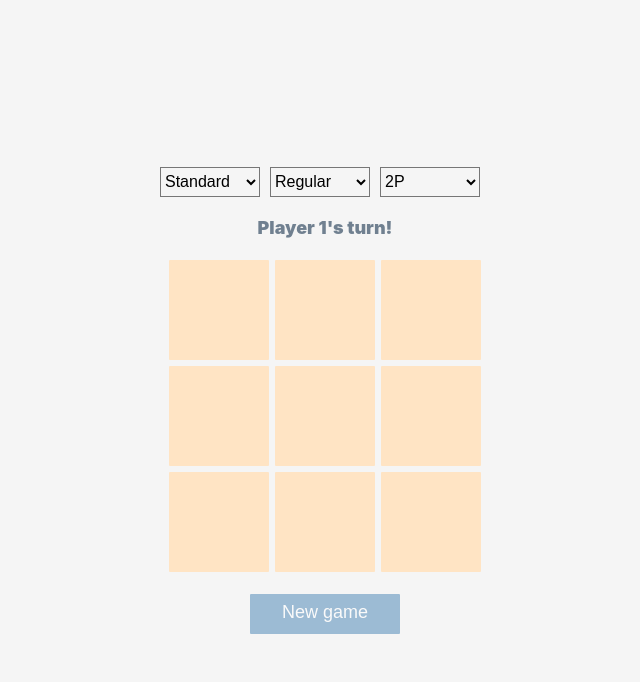
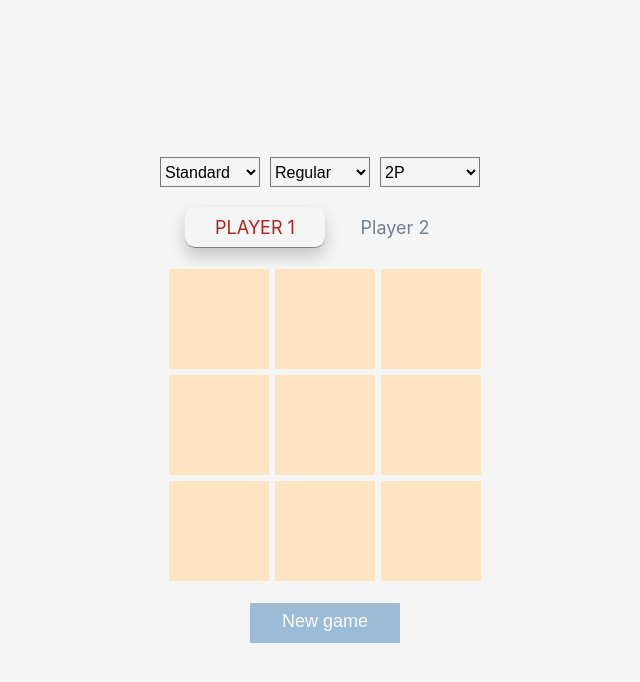
Before and after one commit to dbajpeyi/tic-tac-toe, a React (Vite) app: page / in a window 1280 px wide. Shown: the top 682 px of the page, without its empty margins (315-955 px from the left). Built offline with nearby package versions, Linux system fonts and the light colour scheme.

Commit message:
feat: add turn tab

```diff
--- a/src/features/game/Game.module.css
+++ b/src/features/game/Game.module.css
@@ -16,14 +16,42 @@
   color: slategray;
 }
 
+.turntab {
+  display: flex;
+  font-weight: normal;
+  height: 40px;
+}
+
+.turntab > .turntabitem {
+  display: flex;
+  align-items: center;
+  justify-content: center;
+  width: 140px;
+  height: 40px;
+  border-radius: 1px solid black;
+  /* padding: 0 20px 0 20px; */
+}
+
+.turntabitem.underlined {
+  color: firebrick;
+  border-bottom: 1px solid gray;
+  border-radius: 10px;
+  box-shadow: 0px 8px 15px rgba(0, 0, 0, 0.2);
+  transition: all 0.3s ease 0s;
+  text-transform: uppercase;
+}
+
 .extrainfowild {
-  top: 20px;
+  position: relative;
+  top: 10px;
   font-size: 12px;
   font-weight: normal;
   color: firebrick;
 }
 .extrainfomisere {
-  width: 240px;
+  position: relative;
+  top: 10px;
+  width: 270px;
   font-size: 12px;
   font-weight: normal;
   color: firebrick;
--- a/src/features/game/TurnInfo.tsx
+++ b/src/features/game/TurnInfo.tsx
@@ -9,25 +9,34 @@ import {
 } from "./slice"
 import styles from "./Game.module.css"
 import { Mode, Variation } from "./const"
-import { getNextPlayer } from "./utils"
 
-export function getTurnInfoText(
-  currentPlayer: Player,
-  gameStatus: GameStatus,
-  mode: Mode,
-  variation: Variation,
-): string {
-  if (gameStatus === "in-progress") {
-    return `${currentPlayer.name}'s turn!`
-  } else if (gameStatus === "win") {
-    const winner =
-      mode === Mode.Regular
-        ? currentPlayer
-        : getNextPlayer(currentPlayer.name, variation)
-    return `${winner.name} won!`
-  } else {
-    return "It's a draw!"
-  }
+interface TurnTabItemProps {
+  playerName: string
+  isUnderlined: boolean
+}
+
+function TurnTabItem({ playerName, isUnderlined }: TurnTabItemProps) {
+  return (
+    <div
+      className={`${styles.turntabitem} ${isUnderlined && styles.underlined}`}
+    >
+      {playerName}
+    </div>
+  )
+}
+
+function TurnTab(currentPlayer: Player) {
+  const playerNames = ["Player 1", "Player 2"]
+  return (
+    <div className={styles.turntab}>
+      {playerNames.map((name) => (
+        <TurnTabItem
+          playerName={name}
+          isUnderlined={currentPlayer.name === name}
+        />
+      ))}
+    </div>
+  )
 }
 
 export function TurnInfo() {
@@ -38,7 +47,7 @@ export function TurnInfo() {
   return (
     <>
       <p className={styles.turninfo}>
-        {getTurnInfoText(currentPlayer, gameStatus, mode, variation)}
+        <TurnTab {...currentPlayer} />
         {variation === Variation.Wild && (
           <p className={styles.extrainfomisere}>
             Use left click for "X", and right for "O"
```
Also changed, not shown: 1 other file (tests, documents, lock files or other folders).
